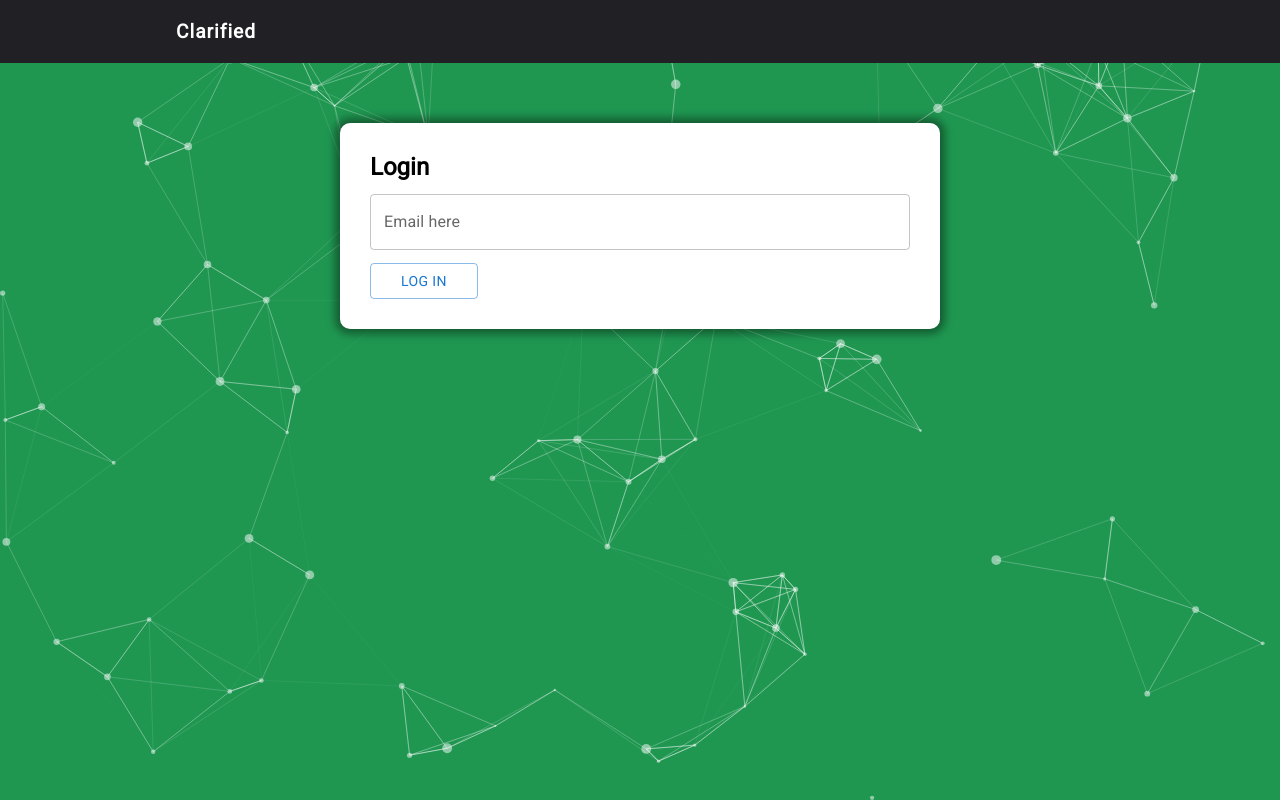
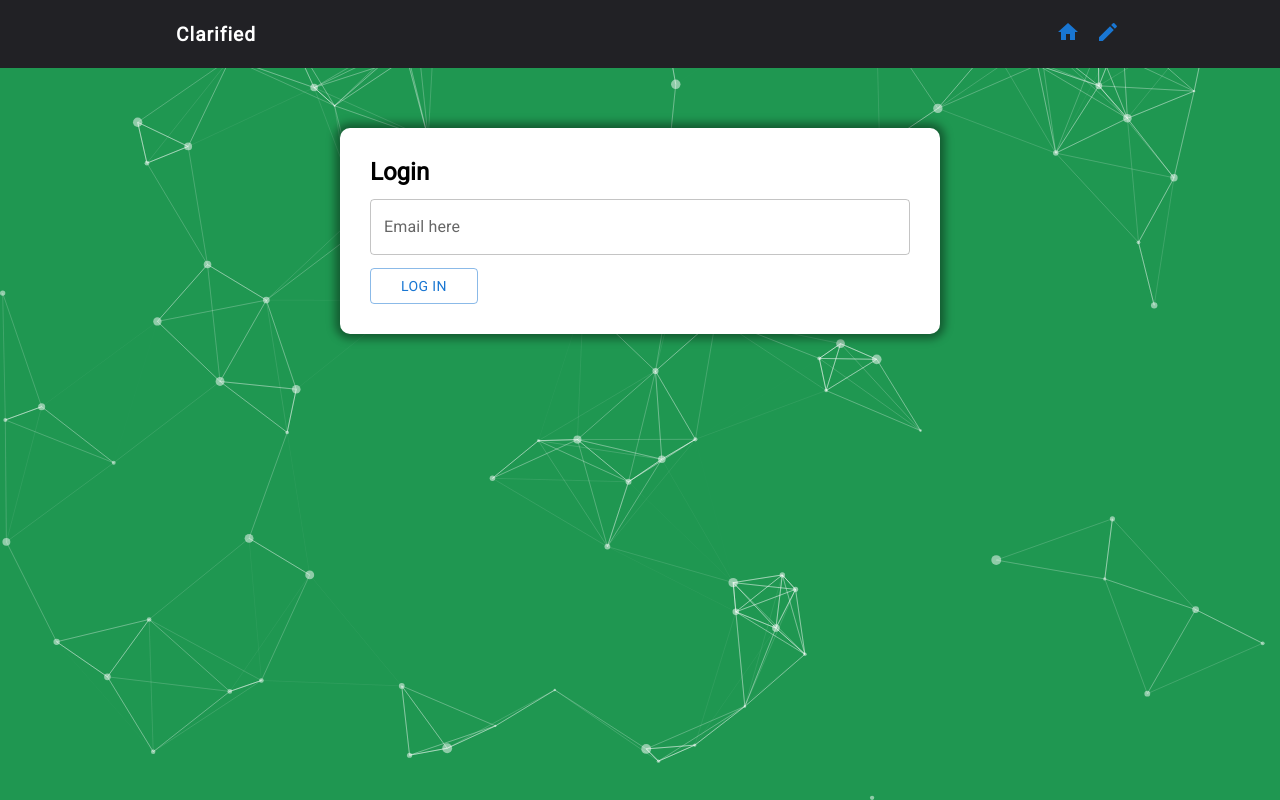
Before and after one commit to dkibrahi/clarified, a React (Create React App) app: page / in a window 1280 px wide. Built offline with nearby package versions, Linux system fonts and the light colour scheme.

Commit message:
Added basic icons to navbar

```diff
--- a/src/components/navbar/Navbar.js
+++ b/src/components/navbar/Navbar.js
@@ -1,5 +1,7 @@
 // react imports
 import { Link } from 'react-router-dom';
+import HomeIcon from '@mui/icons-material/Home';
+import CreateIcon from '@mui/icons-material/Create';
 
 // styles
 import styles from './Navbar.module.css';
@@ -8,7 +10,17 @@ export default function Navbar() {
   return (
     <nav className={styles.navbar}>
         <ul>
-            <li className={styles.title}><Link to='/'>Clarified</Link></li>
+            <li className={styles.title}><Link to='/home'>Clarified</Link></li>
+            <li>
+              <Link to='/home'>
+              <HomeIcon color="primary"/>
+              </Link>
+            </li>
+            <li>
+              <Link to='/create'>
+              <CreateIcon color="primary"/>
+              </Link>
+            </li>
 {/*
             <li><Link to='/login'>Login</Link></li>
             <li><Link to='/signup'>Signup</Link></li> */}
--- a/src/components/user-posts/UserPosts.js
+++ b/src/components/user-posts/UserPosts.js
@@ -24,7 +24,7 @@ export default function UserPosts( { posts } ) {
                 {console.log(post.content.substring(0, 100))}
               </CardContent>
               <Link to={`/posts/${post.id}`}>
-                <Fab variant="extended">
+                <Fab variant="extended" size="small">
                   <NavigationIcon sx={{ mr: 1 }} />
                   Full Post
                 </Fab>
```
